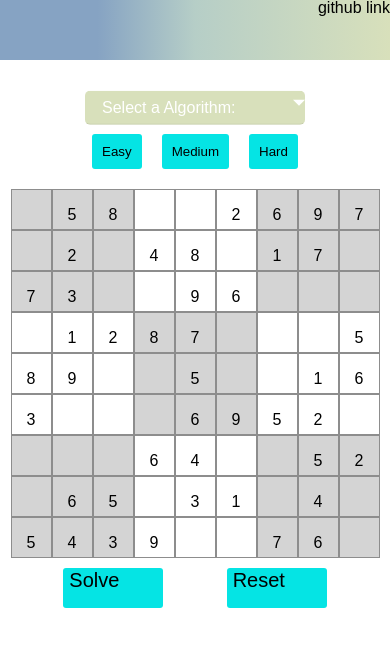
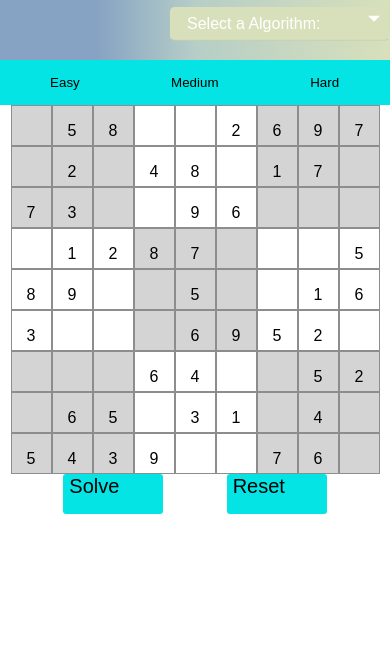
Before and after one commit to TarikGul/Sudoku-solving-visualizer, a website built with webpack: page dist/index.html in a window 390 px wide. Built offline with nearby package versions, Linux system fonts and the light colour scheme; files whose address does not match are found by name.

Commit message:
add more styling

```diff
--- a/dist/index.html
+++ b/dist/index.html
@@ -18,7 +18,15 @@
 
             </div>
             <div class="navbar-right-container">
-                github link
+                <div class="custom-select">
+                    <select class="algo-dropdown">
+                        <option value="0">Select a Algorithm:</option>
+                        <option value="1">Backtracing(Recursive)</option>
+                        <option value="2">Knuths Algorithm X</option>
+                        <option value="2">Stochastic Search</option>
+                        <option value="2">Constraint</option>
+                    </select>
+                </div>
             </div>
         </div>
 
@@ -26,15 +34,6 @@
         <!-- This is the main container portion of the html -->
         <div class="main-container">
                     <div class="algo-diff-container">
-                        <div class="custom-select">
-                            <select class="algo-dropdown">
-                                <option value="0">Select a Algorithm:</option>
-                                <option value="1">Backtracing(Recursive)</option>
-                                <option value="2">Knuths Algorithm X</option>
-                                <option value="2">Stochastic Search</option>
-                                <option value="2">Constraint</option>
-                            </select>
-                        </div>
                         <div class="difficulty-container">
                             <!-- <div class="custom-select">
                                 <select class="algo-dropdown">
--- a/dist/styles/main.css
+++ b/dist/styles/main.css
@@ -11,9 +11,9 @@
         height: calc(100vh - 60px);
     }
 
-    .main-container > div {
+    /* .main-container > div {
         padding-top: 10px;
-    }
+    } */
 
     .main-right-header-container {
         margin: 50px;
@@ -60,13 +60,14 @@
         align-items: center;
     }
 
-    .algo-diff-container > div {
+    /* .algo-diff-container > div {
         padding: 10px;
-    }
+    } */
 
     .difficulty-container {
         display: flex;
         align-items: center;
+        width: 100%;
     }
 
     .solve-button-container {
@@ -92,10 +93,8 @@
     }
 
     .difficulty-container > button {
-        padding: 10px;
-        margin-right: 10px;
-        margin-left: 10px;
-        border-radius: 3px;
+        height: 45px;
+        width: 33.3%;
         outline: none;
         border: none;
         cursor: pointer;
```
